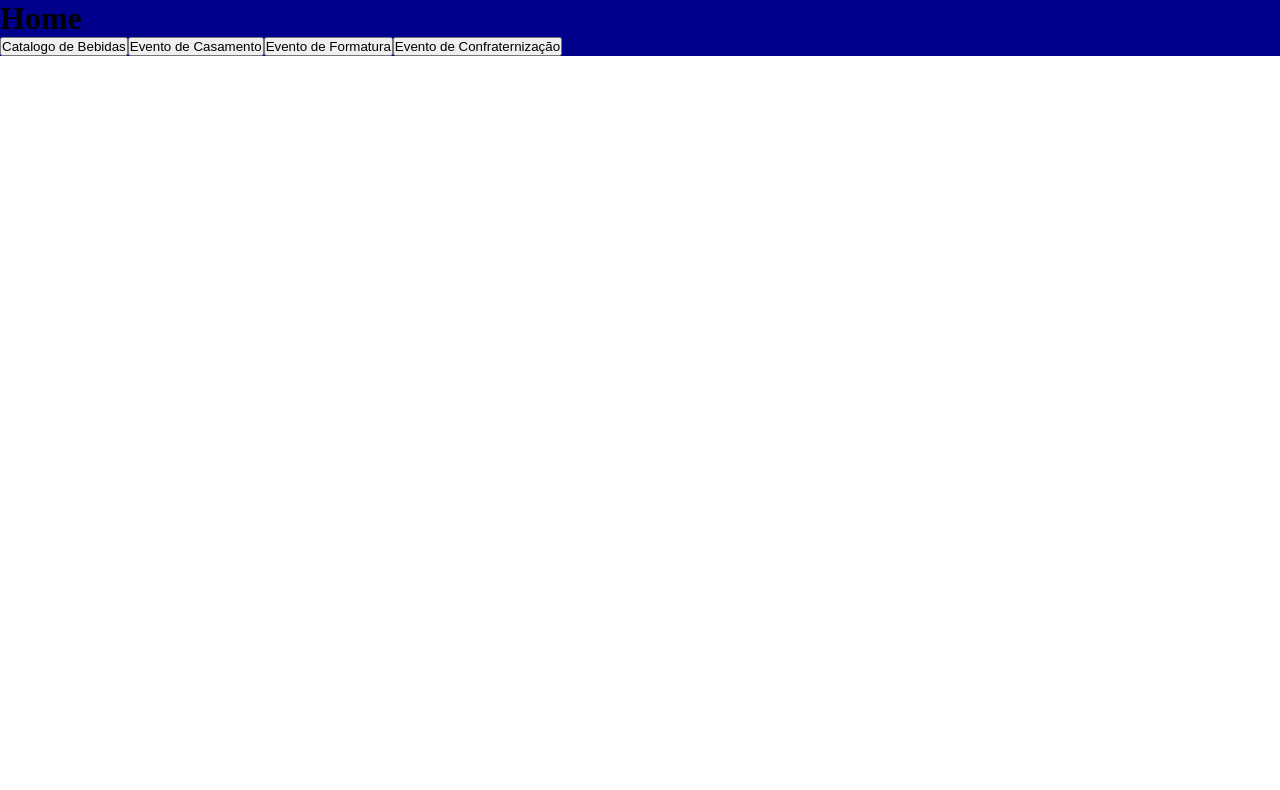
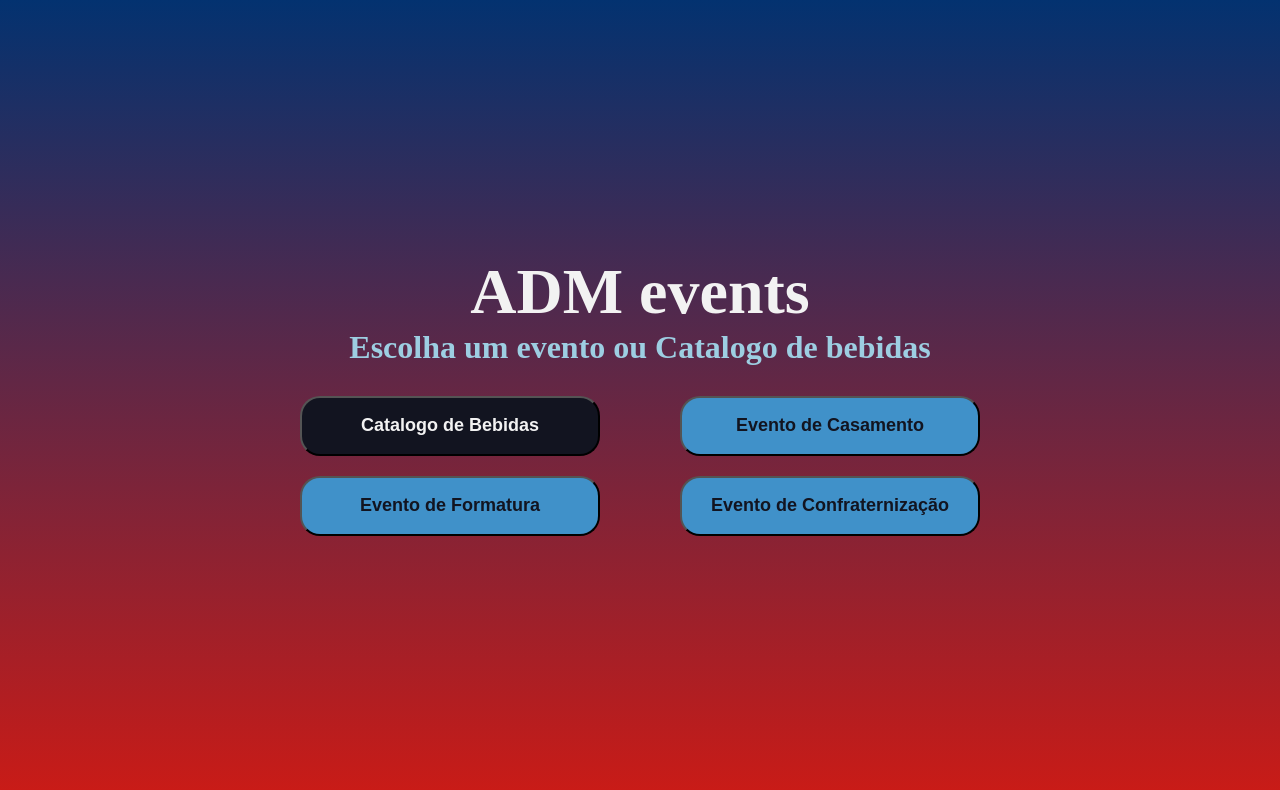
Before and after one commit to Kenzie-Academy-Brasil-Developers/react-entrega-s3-administracao-de-eventos-BeatrixFox, a React (Create React App) app: page / in a window 1280 px wide. Shown: the top 790 px of the page. Built offline with nearby package versions, Linux system fonts and the light colour scheme; no server answers.

Commit message:
feat: add style page home

```diff
--- a/package.json
+++ b/package.json
@@ -6,6 +6,7 @@
     "@testing-library/jest-dom": "^5.11.4",
     "@testing-library/react": "^11.1.0",
     "@testing-library/user-event": "^12.1.10",
+    "antd": "^4.16.13",
     "axios": "^0.22.0",
     "react": "^17.0.2",
     "react-dom": "^17.0.2",
--- a/src/App.js
+++ b/src/App.js
@@ -1,5 +1,4 @@
 import Routes from "./routes";
-
 import { Container } from "./style";
 
 function App() {
--- a/src/pages/Home/HomePg.jsx
+++ b/src/pages/Home/HomePg.jsx
@@ -1,4 +1,5 @@
 import { useHistory } from "react-router";
+import { BtnSection, BtnCatalogo, Container, BtnEvents } from "./style";
 
 export const Home = () => {
   const history = useHistory();
@@ -20,13 +21,22 @@ export const Home = () => {
   };
 
   return (
-    <>
-      <h1>Home</h1>
-      <button onClick={handlerClickPagOne}>Catalogo de Bebidas</button>
-      <button onClick={handlerClickPagTwo}>Evento de Casamento</button>
-      <button onClick={handlerClickPagThree}>Evento de Formatura</button>
-      <button onClick={handlerClickPagFour}>Evento de Confraternização</button>
-    </>
+    <Container>
+      <h1>ADM events</h1>
+      <h4>Escolha um evento ou Catalogo de bebidas</h4>
+      <BtnSection>
+        <BtnCatalogo onClick={handlerClickPagOne}>
+          Catalogo de Bebidas
+        </BtnCatalogo>
+        <BtnEvents onClick={handlerClickPagTwo}>Evento de Casamento</BtnEvents>
+        <BtnEvents onClick={handlerClickPagThree}>
+          Evento de Formatura
+        </BtnEvents>
+        <BtnEvents onClick={handlerClickPagFour}>
+          Evento de Confraternização
+        </BtnEvents>
+      </BtnSection>
+    </Container>
   );
 };
 
--- a/src/pages/Home/style.js
+++ b/src/pages/Home/style.js
@@ -0,0 +1,49 @@
+import styled from "styled-components";
+
+export const Container = styled.div`
+  text-align: center;
+  font-size: 2rem;
+  h1 {
+    color: var(--cultured);
+  }
+  h4 {
+    color: var(--light-cornflower-blue);
+    margin-bottom: 20px;
+  }
+`;
+
+export const BtnSection = styled.section`
+  width: 90%;
+  display: flex;
+  flex-direction: column;
+  align-items: center;
+  margin: 0 auto;
+
+  @media (min-width: 768px) {
+    width: 700px;
+    flex-flow: row wrap;
+    justify-content: space-between;
+  }
+`;
+
+export const BtnEvents = styled.button`
+  background-color: var(--green-blue-crayola);
+  color: var(--xiketic);
+  height: 60px;
+  width: 300px;
+  font-size: 18px;
+  font-weight: bold;
+  margin: 10px;
+  border-radius: 20px;
+`;
+
+export const BtnCatalogo = styled.button`
+  background-color: var(--xiketic);
+  color: var(--cultured);
+  height: 60px;
+  width: 300px;
+  font-size: 18px;
+  font-weight: bold;
+  margin: 10px;
+  border-radius: 20px;
+`;
--- a/src/providers/wedding/wedding.js
+++ b/src/providers/wedding/wedding.js
@@ -1,4 +1,5 @@
 import { createContext, useState, useEffect, useContext } from "react";
+import { toast } from "react-toastify";
 
 export const CartWeddingContext = createContext([]);
 
@@ -13,7 +14,7 @@ export const CartWeddingProvider = ({ children }) => {
 
   const addToCartWedding = (item) => {
     cartWedding.some((product) => item.id === product.id)
-      ? console.log("item já consta na lista")
+      ? toast.error("Item já adicionado ao evento")
       : setCartWedding([...cartWedding, item]);
   };
 
--- a/src/style.js
+++ b/src/style.js
@@ -1,5 +1,15 @@
 import styled from "styled-components";
 
 export const Container = styled.div`
-  background: darkblue;
+  background: rgb(3, 50, 112);
+  background: linear-gradient(
+    180deg,
+    rgba(3, 50, 112, 1) 0%,
+    rgba(203, 27, 22, 1) 100%
+  );
+  height: 100vh;
+  display: flex;
+  flex-direction: column;
+  justify-content: center;
+  align-items: center;
 `;
--- a/src/styles/global.js
+++ b/src/styles/global.js
@@ -9,33 +9,21 @@ export default createGlobalStyle`
 	outline: 0;
 }
 :root{
-	--back-blue: #4C4ADA;
-	--black: #000000;
-	--white: #f5f5f5;
-	--dark-green: #04561B;
-	--details-color: #A0FFF4;
-	--font-details-color: #4E5555;
-	--icons-color: #C85311;
-	--oxford-blue: #00043aff;
-	--up-maroon: #800016ff;
-	--sizzling-red: #ff3355ff;
-	--beau-blue: #b5cfe3ff;
-	--usafa-blue: #004e89ff;
-	--royal-blue-dark: #002962ff;
-	--firebrick: #c00021ff;
-	--ruby-red: #a0001cff;
-	--xiketic: #140003ff;
-	--alice-blue: #f1f5f8ff;
-
+	--xiketic: #121420ff;
+	--rosewood: #65010cff;
+	--venetian-red: #cb1b16ff;
+	--prussian-blue: #033270ff;
+	--cultured: #f2f2f2ff;
+	--sapphire-blue: #1368aaff;
+	--green-blue-crayola: #4091c9ff;
+	--light-cornflower-blue: #9dcee2ff;
+	--dark-salmon: #f29479ff;
+	--tomato: #f26a4fff;
 }
 body{
-	background-color: var(---back-blue);
+	background: rgb(3,50,112);
+	background: linear-gradient(180deg, rgba(3,50,112,1) 0%, rgba(203,27,22,1) 100%);
 	color: var(--black);
-}
-
-input{
-	font-family: "Roboto Mono", monospace;
-	font-size: 1rem;
 }
 
 button{
```
Also changed, not shown: 1 other file (tests, documents, lock files or other folders).
